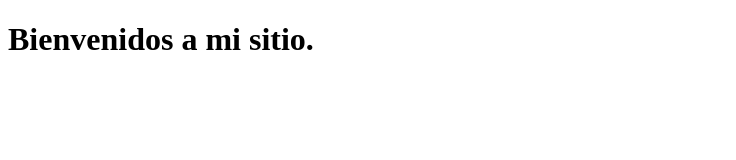
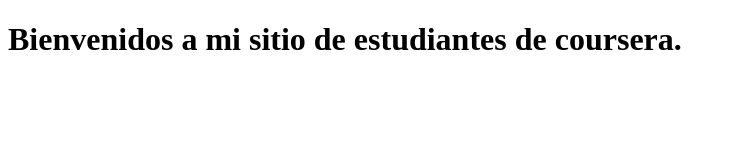
Before and after one commit to rafafunes/coursera-curso-angular, a plain HTML site: page index.html in a window 1280 px wide. Shown: the whole page, without its empty margins (0-736 px from the left). Drawn offline with Linux system fonts and the light colour scheme.

Commit message:
Update index.html

```diff
--- a/index.html
+++ b/index.html
@@ -5,6 +5,6 @@
     <title>Hola Coursera</title>
   </head>
   <body>
-    <h1>Bienvenidos a mi sitio.</h1>
+    <h1>Bienvenidos a mi sitio de estudiantes de coursera.</h1>
   </body>
 </html>
```
